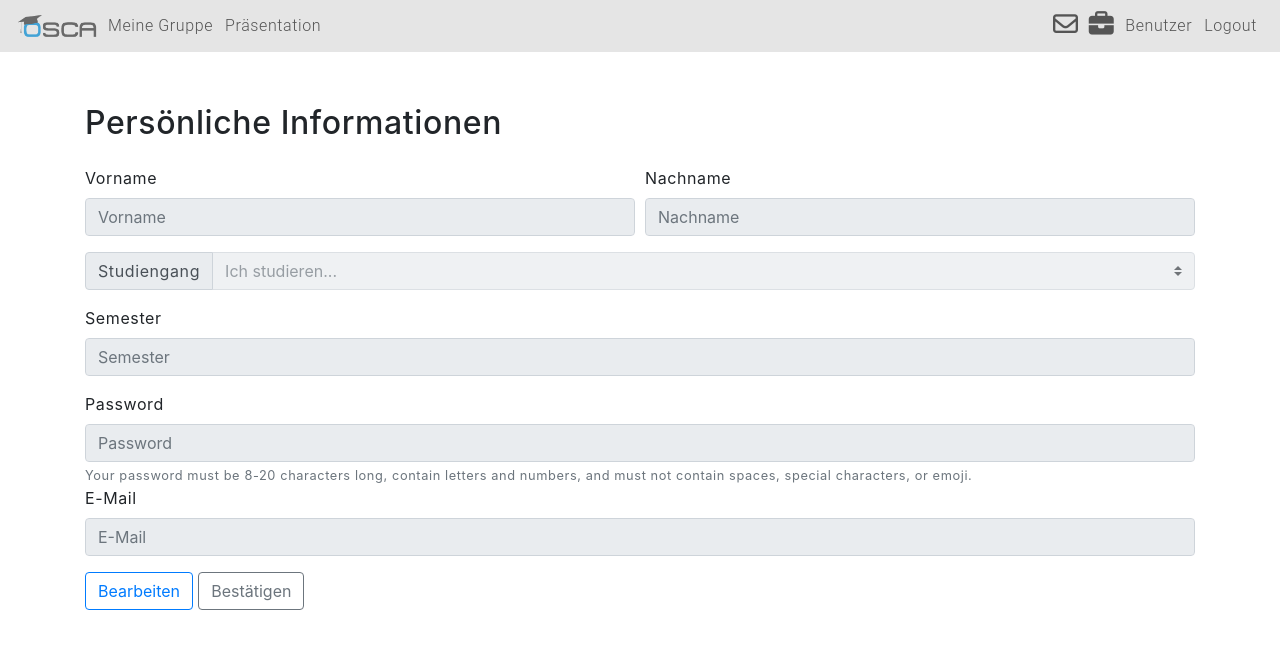
After one commit to lkottman/WebTech_Themenverwaltung, a web app: file Gruppe_1_Registrierung/Login_etc_Dziersan/public/Sven_Louis/profilUebersichtTest.html in a window 1280 px wide. The commit adds this page. Shown: the top 649 px of the page. Run offline with its HTML, style and script files only (its server is not run), Linux system fonts and the light colour scheme; some libraries are stand-ins or nearby versions.

Commit message:
profil Übersicht

```diff
--- /dev/null
+++ b/Gruppe_1_Registrierung/Login_etc_Dziersan/public/Sven_Louis/profilUebersichtTest.html
@@ -0,0 +1,129 @@
+<!DOCTYPE html>
+<html>
+
+<head>
+    <meta charset="utf-8">
+    <title>Input Group Example</title>
+    <link rel="stylesheet" href="../../../../css/navigationBar.css">
+    <link rel="stylesheet" href="https://maxcdn.bootstrapcdn.com/bootstrap/4.3.1/css/bootstrap.min.css">
+    <script src="https://kit.fontawesome.com/a076d05399.js"></script>
+    <script language="javascript" type="text/javascript" src="profilÜbersicht.js"></script>
+
+</head>
+
+<body>
+
+<div id="UserMenu_All_Header">
+
+    <div id="All_Header_left" class="All_Header_Boxes" style="float: left; margin-right: 5px">
+        <a href="https://osca.hs-osnabrueck.de/">
+            <div class="outer-wrapper" style="float:left">
+                <div class="frame" style="height: 52px">
+                    <img id="oscaImagelogo" class="oscaLogo">
+                </div>
+            </div>
+        </a>
+
+        <div class="dropdown" style="margin-left: 5px">
+            <button class="header_button">Meine Gruppe</button>
+            <div class="dropdown-content">
+                <a>Gruppe beitreten</a>
+                <a>Anforderungsdefinition</a>
+            </div>
+        </div>
+
+        <button class="header_button">Präsentation</button>
+    </div>
+
+    <div id="All_Header_right" class="All_Header_Boxes" style="float: right">
+
+        <div class="frame" style="float: left;">
+            <a href="https://my.hs-osnabrueck.de/owa/">
+                <div class="outer-wrapper" style="float:left">
+                    <div class="frame" style="height: 52px">
+                        <i id="mailIcon" class="far fa-envelope fa-lg" style="font-size: 25px"></i>
+                    </div>
+                </div>
+            </a>
+        </div>
+        <div class="frame" style="float: left;">
+            <a href="https://netcase.hs-osnabrueck.de">
+                <div class="outer-wrapper" style="float:left">
+                    <div class="frame" style="height: 52px">
+                        <i id="netcaseIcon" class="fas fa-briefcase fa-lg" style="font-size: 25px"></i>
+                    </div>
+                </div>
+            </a>
+        </div>
+        <div class="dropdown">
+            <button class="header_button">Benutzer</button>
+        </div>
+
+        <button class="header_button">Logout</button>
+    </div>
+</div>
+
+
+
+<div class="container">
+    <h2 class="mb-4 mt-2">Persönliche Informationen</h2>
+
+    <form>
+        <div class="form-group">
+        <div class="form-row">
+            <div class="col">
+                <div class="md-form mt-0">
+                    <label for="vorname">Vorname</label>
+                    <input type="text" class="form-control" placeholder="Vorname" id="vorname" readonly>
+                </div>
+            </div>
+            <div class="col">
+                <div class="md-form mt-0">
+                    <label for="nachname">Nachname</label>
+                    <input type="text" class="form-control" placeholder="Nachname" id="nachname" readonly>
+                </div>
+            </div>
+        </div>
+        </div>
+
+        <div class="input-group mb-3">
+            <div class="input-group-prepend">
+                <label class="input-group-text" for="studiengang">Studiengang</label>
+            </div>
+            <select class="custom-select" id="studiengang" disabled="disabled">
+                <option selected>Ich studieren...</option>
+                <option value="wirtschaftsinformatik">Wirtschaftsinfclass="studiengangOption" disabled="disabled" value="bwl">Betriebswirtschaft und Management</option>
+                <option value="maschienenbau">Maschinenbau</option>
+                <option value="wirtschaftsingenieurwesen">Wirtschaftsingenieurwesen</option>
+                <option value="wirtschaftsingenieurwesenMaster">Wirtschaftsingenieurwesen – Energiewirtschaft (Master)</option>
+            </select>
+        </div>
+
+        <div class="form-group">
+            <label for="semester">Semester</label>
+            <input type="text" class="form-control" placeholder="Semester" id="semester" readonly>
+        </div>
+        <!-- Default input -->
+
+        <label for="password">Password</label>
+        <input type="password" class="form-control" aria-describedby="passwordHelpBlock" placeholder="Password" id="password" readonly>
+        <small id="passwordHelpBlock" class="form-text text-muted">
+            Your password must be 8-20 characters long, contain letters and numbers, and must not contain spaces,
+            special characters,
+            or emoji.
+        </small>
+
+        <div class="form-group">
+            <label for="semester">E-Mail</label>
+            <input type="text" class="form-control" placeholder="E-Mail" id="e-Mail" readonly>
+        </div>
+
+
+        <button type="button" class="btn btn-outline-primary" onclick="changeReadonly()">Bearbeiten</button>
+        <button type="submit" class="btn btn-outline-secondary" onclick="addReadonly()">Bestätigen</button>
+    </form>
+    <!-- Extended default form grid -->
+</div>
+
+</body>
+</html>
--- a/Gruppe_1_Registrierung/Login_etc_Dziersan/public/Sven_Louis/profilÜbersicht.js
+++ b/Gruppe_1_Registrierung/Login_etc_Dziersan/public/Sven_Louis/profilÜbersicht.js
@@ -1,18 +1,19 @@
 function changeReadonly() {
     document.getElementById('vorname').removeAttribute('readonly');
     document.getElementById('nachname').removeAttribute('readonly');
-    document.getElementById('geburtsdatum').removeAttribute('readonly');
+    document.getElementById('semester').removeAttribute('readonly');
     document.getElementById('password').removeAttribute('readonly');
     document.getElementById('password').type = 'text';
     document.getElementById('e-Mail').removeAttribute('readonly');
-
+    document.getElementById("studiengang").removeAttribute("disabled");
 }
 
 function addReadonly() {
     document.getElementById("vorname").setAttribute("readOnly", 'true');
     document.getElementById("nachname").setAttribute("readOnly", 'true');
-    document.getElementById("geburtsdatum").setAttribute("readOnly", 'true');
+    document.getElementById("semester").setAttribute("readOnly", 'true');
     document.getElementById("password").setAttribute("readOnly", 'true');
     document.getElementById('password').type = 'password';
-    document.getElementById("Mail").setAttribute("readOnly", 'true');
+    document.getElementById("e-Mail").setAttribute("readOnly", 'true');
+    document.getElementById("studiengang").setAttribute("disabled", "disabled");
 }
--- a/css/navigationBar.css
+++ b/css/navigationBar.css
@@ -104,7 +104,7 @@ body{
 
 }
 img{
-    max-height: 100%;
+    max-height: 52px ;
     display: block;
     margin: 0 auto;
     float: left;
@@ -114,8 +114,15 @@ img{
 
 }
 
-.logo{
+.oscaLogo{
     content: url("osca3-white.png");
+    max-height: 52px ;
+    display: block;
+    margin: 0 auto;
+    float: left;
+    vertical-align: bottom;
+    border: none;
+    width: 80px;
 }
 
 
```
Also changed, not shown: Gruppe_1_Registrierung/Login_etc_Dziersan/public/Sven_Louis/admin_ansicht.html (+8 -1 lines), Gruppe_1_Registrierung/Login_etc_Dziersan/public/Sven_Louis/profilUebersicht.html (+57 -0 lines).
